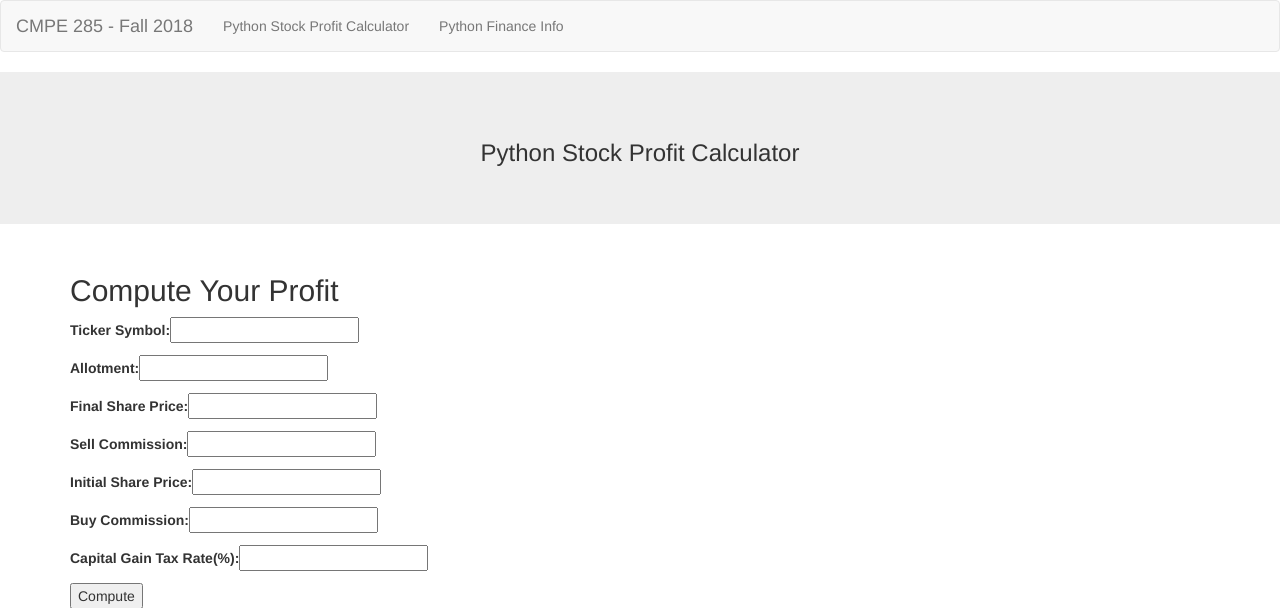
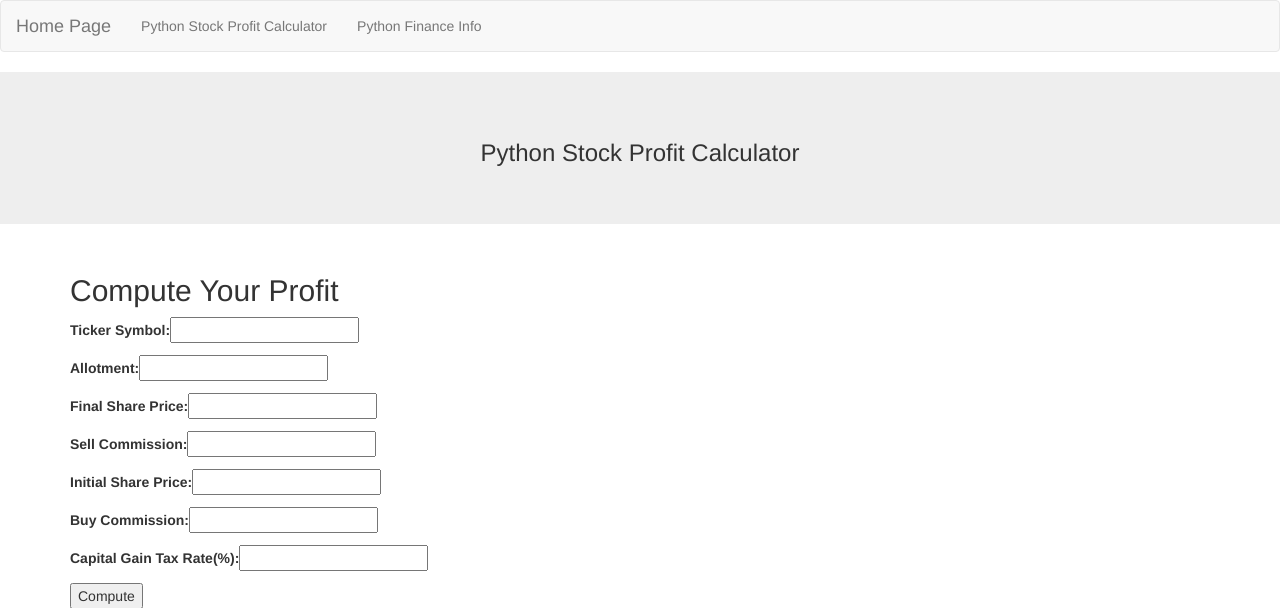
Before and after one commit to vjanjali/cmpe285, a Flask app: page /stock_calc in a window 1280 px wide. Shown: the top 608 px of the page. Run offline with Flask 2, Linux system fonts and the light colour scheme; some libraries are stand-ins or nearby versions.

Commit message:
made changes to Home Page text and page navigation

```diff
--- a/templates/stock_calc.html
+++ b/templates/stock_calc.html
@@ -14,7 +14,7 @@
 <nav class="navbar navbar-default">
   <div class="container-fluid">
     <div class="navbar-header">
-      <a class="navbar-brand" href="#">CMPE 285 - Fall 2018</a>
+      <a class="navbar-brand" href="/">Home Page</a>
     </div>
     <ul class="nav navbar-nav">
       <li><a href="stock_calc">Python Stock Profit Calculator</a></li>
```
